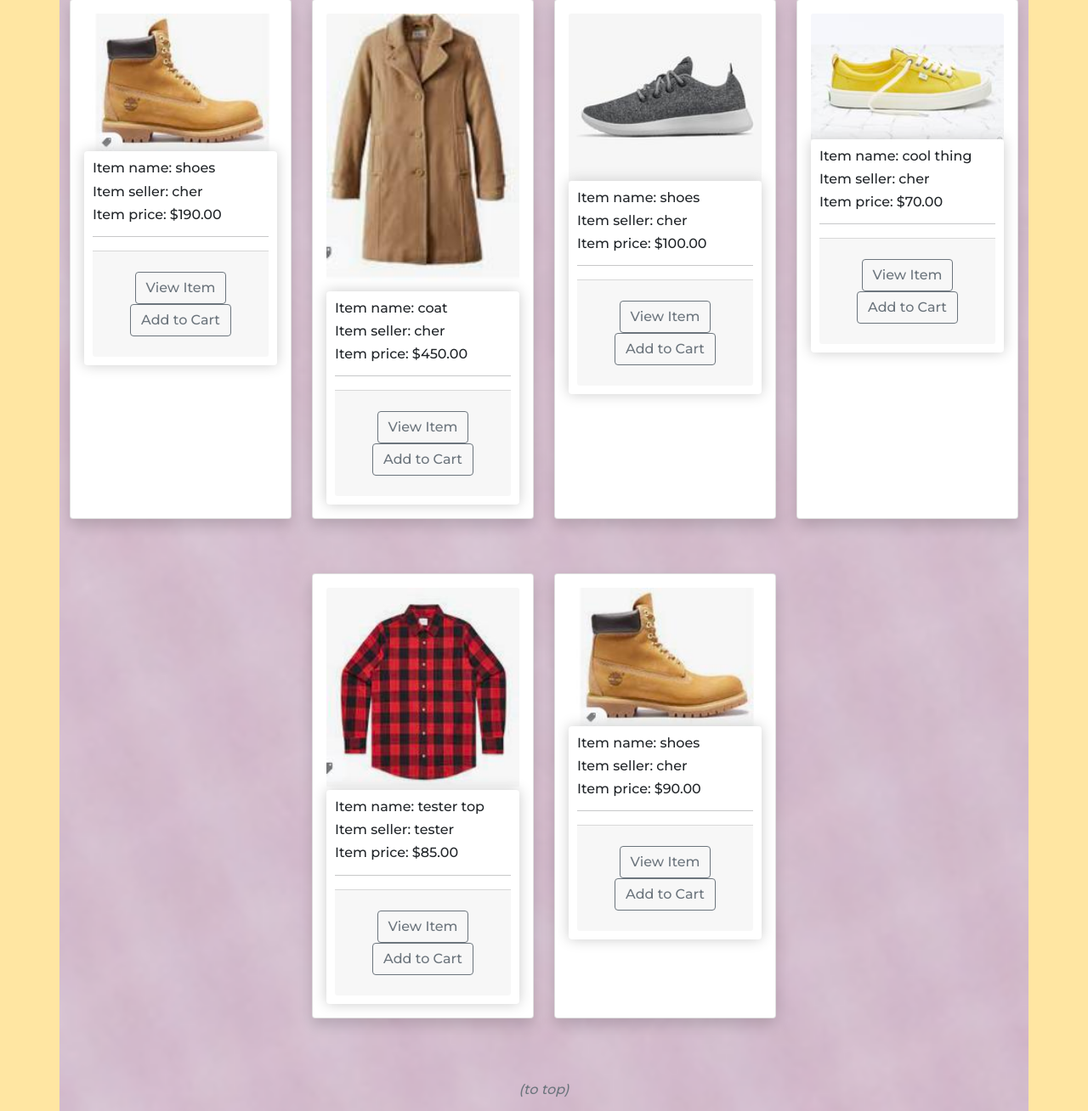
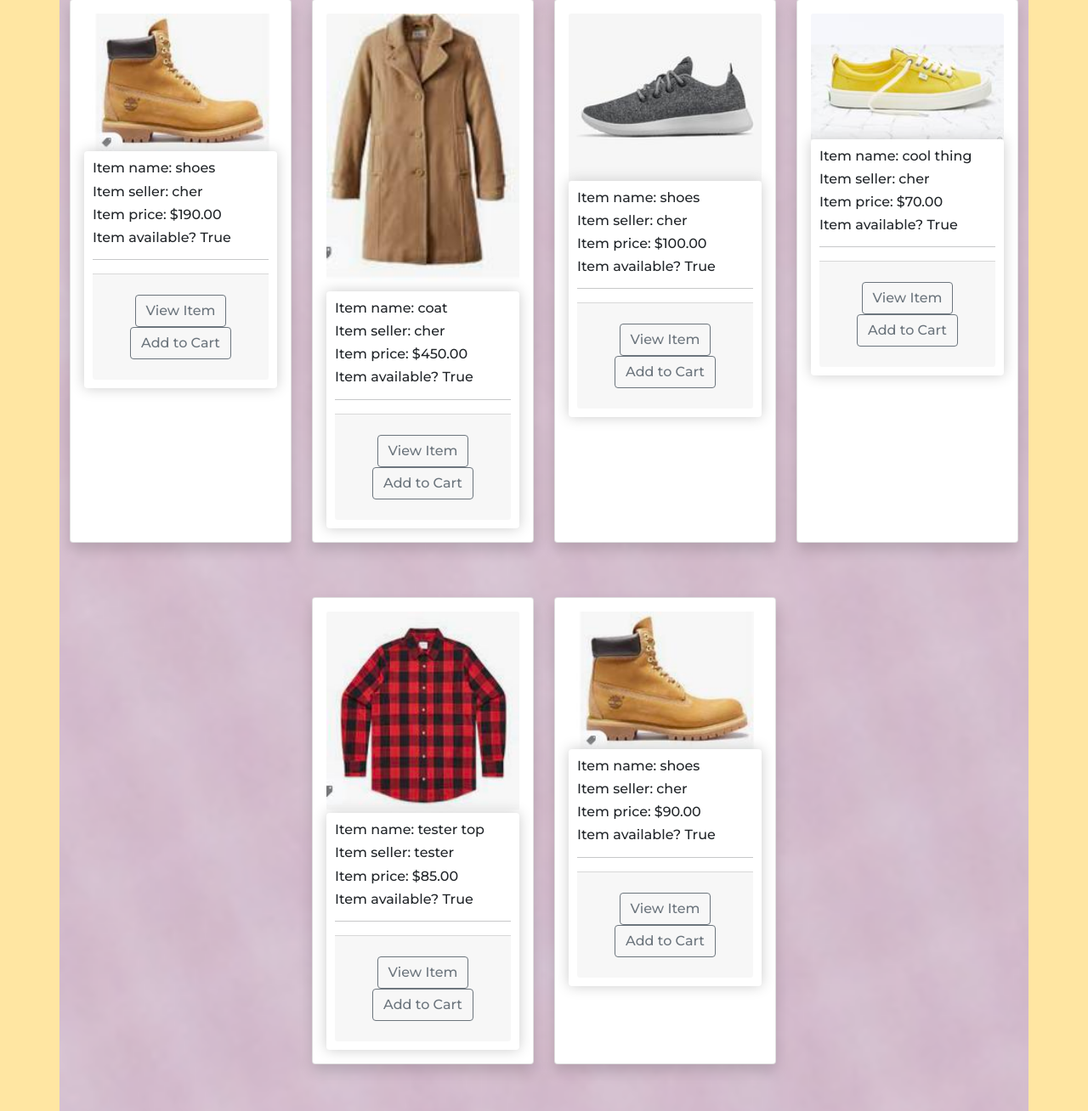
Before and after one commit to davemolk/closet-companion, a Django app: page /store/ in a window 1280 px wide. Shown: the part 539-1847 px from the top of the page at 85% size. Run offline with Django 3.2, Linux system fonts and the light colour scheme; a user stored in the database is signed in; data comes from the database, SQL or seed files in the repository; both versions use the stored data as it was after the commit; parts of the project's set-up code (start-up, migrations or seed data) failed here and were passed over.

Commit message:
item availability not toggling

```diff
--- a/store/templates/store/store.html
+++ b/store/templates/store/store.html
@@ -42,6 +42,7 @@
 
     {% for item in items %}
     {% if request.user.profile != item.owner %}
+    {% if item.available %}
     {% if item.price %}
       <div class="col-8 col-lg-4 col-xl-3 mb-3 d-flex align-items-stretch">
         <div class="card-group">
@@ -52,6 +53,7 @@
                 <h6>Item name: {{item.name}}</h6>
                 <h6>Item seller: {{item.owner}}</h6>
                 <h6>Item price: ${{item.price|floatformat:2}}</h6>
+                <h6>Item available? {{item.available}}</h6>
                 <hr>
                 <div class="card-footer text-center py-4">
                   <a href="{% url 'sale-item' item.id %}" class="btn btn-outline-secondary">View Item</a>
@@ -61,6 +63,7 @@
           </div>
         </div>
       </div>
+      {% endif %}
       {% endif %}
       {% endif %}
     {% endfor %}
--- a/store/views.py
+++ b/store/views.py
@@ -7,6 +7,7 @@ from wardrobe.models import Item
 import datetime
 from django.contrib.auth.decorators import login_required
 from .utils import cartData, searchItems
+from django.contrib import messages
 
 # Create your views here.
 
@@ -67,13 +68,26 @@ def updateItem(request):
     orderItem, created = OrderItem.objects.get_or_create(order=order, item=item)
 
     if action == 'add':
-        print('add')
+        # print('add')
         orderItem.quantity = (orderItem.quantity + 1)
+        # print('ORDER ITEM', orderItem.item.name)
+        # print('add blcok item available?', orderItem.item.available)
+        # print('item price?', orderItem.item.price)
+        # orderItem.item.available = False
+        # item.save()
+        messages.success(request, 'Item added to cart')
+        # print('item available?', orderItem.item.available)
     elif action == 'remove':
-        print('remove')
+        # print('remove')
         orderItem.quantity = (orderItem.quantity - 1)
+        # orderItem.item.available = True
+        # item.save()
+        messages.success(request, 'Item removed from cart')
 
+    print('item available outside block pre-save?', orderItem.item.available)
+    # item.save()
     orderItem.save()
+    print('item available outside block post-save?', orderItem.item.available)
 
     if orderItem.quantity <= 0:
         orderItem.delete()
@@ -114,11 +128,13 @@ def processOrder(request):
 
     shipping = ShippingAddress.objects.get(order=order)
     items = order.orderitem_set.filter(order=order)
-    print('ITEMS: ', items)
-    print('SHIPPING:', shipping.customer, shipping.order, shipping.address, shipping.city, shipping.state, shipping.zipcode)
+    # print('ITEMS: ', items)
+    # print('SHIPPING:', shipping.customer, shipping.order, shipping.address, shipping.city, shipping.state, shipping.zipcode)
     for item in items:
         print('ITEM: ', item.item)
         item.item.delete()
 
+    messages.success(request, 'Congrats on your new threads!')
+
 
     return JsonResponse('Payment complete!', safe=False)
--- a/wardrobe/models.py
+++ b/wardrobe/models.py
@@ -32,6 +32,7 @@ class Item(models.Model):
     image = ResizedImageField(size=[200, 200], upload_to="images")
     sell = models.BooleanField(default=False)
     price = models.DecimalField(max_digits=7, decimal_places=2, blank=True, null=True)
+    available = models.BooleanField(default=True)
     tags = models.ManyToManyField('Tag', blank=True)
     created = models.DateTimeField(auto_now_add=True)
     id = models.UUIDField(default=uuid.uuid4, unique=True, primary_key=True, editable=False)
--- a/wardrobe/templates/wardrobe/items.html
+++ b/wardrobe/templates/wardrobe/items.html
@@ -77,6 +77,8 @@
           </div>
       </div>
   </section>
+  {% comment %} <p>For C</p>
+  <img style="width: 400px; height: 400px" src="https://images.garmentory.com/images/3959277/original/Ulla-Johnson-Ruffle-Blouse--Size-4--SS--20200630180336.jpg?1593540219" alt=""> {% endcomment %}
 
   {% if tops %}
   <section id="tops" class="bg-light texture">
```
Also changed, not shown: db.sqlite3, static/images/images/Ulla-Johnson-Ruffle-Blouse--Size-4--SS--20200630180336.jpg (added), wardrobe/migrations/0003_item_cart.py (added), wardrobe/migrations/0004_auto_20210805_0454.py (added).
